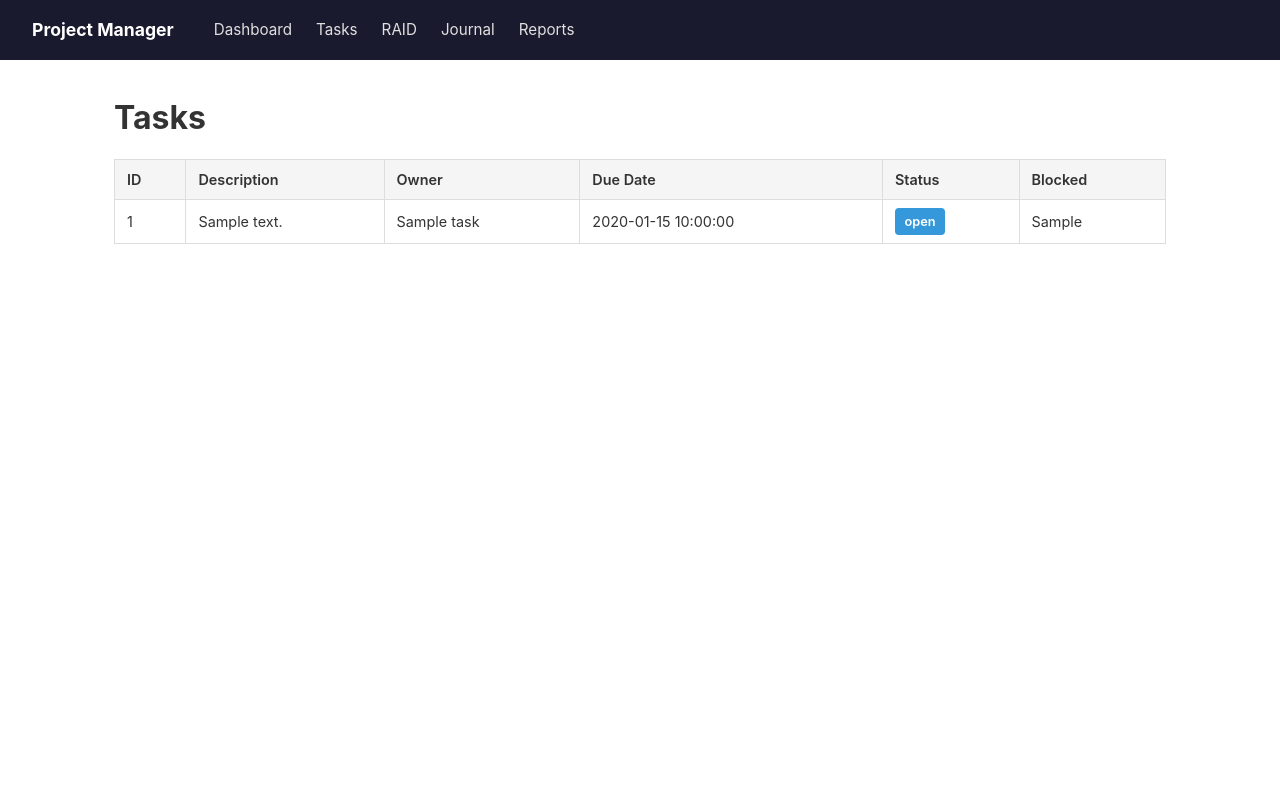
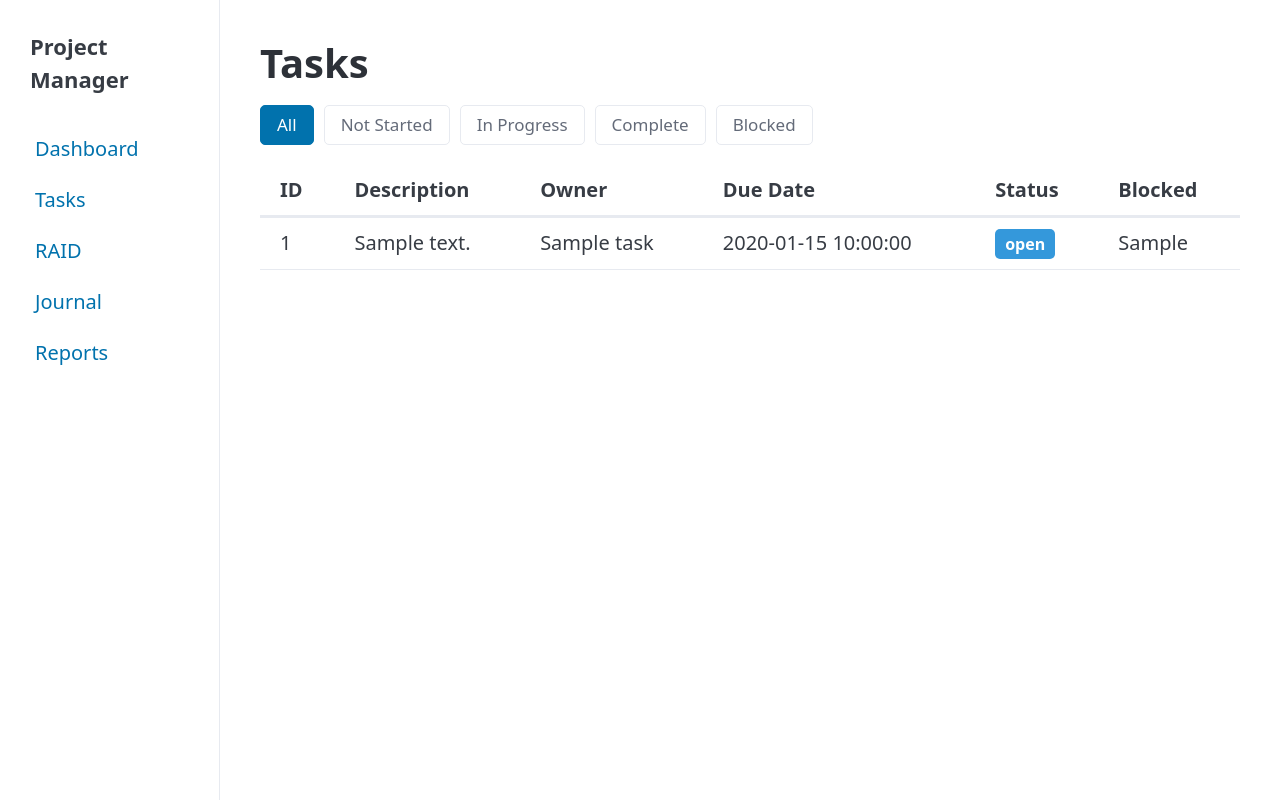
Before and after one commit to paulmclear/auto_pm, a Python web app: template src/project_manager_agent/web/templates/tasks.html in a window 1280 px wide. Run offline with Jinja, Linux system fonts and the light colour scheme; the template is opened without the code that fills it: most values are stand-ins (such as "Sample title", 1, 10 or a date in 2020); some libraries are stand-ins or nearby versions.

Commit message:
feat: pm-44m.4 - Create Jinja2 templates with AlpineJS and Pico CSS

```diff
--- a/src/project_manager_agent/web/routes/dashboard.py
+++ b/src/project_manager_agent/web/routes/dashboard.py
@@ -24,6 +24,7 @@
         {
             "request": request,
             "project": project,
+            "active_page": "dashboard",
             "task_counts": {
                 "total": len(tasks),
                 "not_started": status_counts.get("not_started", 0),
--- a/src/project_manager_agent/web/routes/raid.py
+++ b/src/project_manager_agent/web/routes/raid.py
@@ -15,5 +15,5 @@
     items = svc.read_raid()
     return templates.TemplateResponse(
         "raid.html",
-        {"request": request, "items": items},
+        {"request": request, "items": items, "active_page": "raid"},
     )
--- a/src/project_manager_agent/web/routes/tasks.py
+++ b/src/project_manager_agent/web/routes/tasks.py
@@ -15,5 +15,5 @@
     tasks = svc.read_tasks()
     return templates.TemplateResponse(
         "tasks.html",
-        {"request": request, "tasks": tasks},
+        {"request": request, "tasks": tasks, "active_page": "tasks"},
     )
--- /dev/null
+++ b/src/project_manager_agent/web/static/style.css
@@ -0,0 +1,146 @@
+/* Layout: sidebar + main content */
+.layout {
+    display: flex;
+    min-height: 100vh;
+}
+
+.sidebar {
+    width: 220px;
+    flex-shrink: 0;
+    background: var(--pico-card-background-color);
+    border-right: 1px solid var(--pico-muted-border-color);
+    padding: 1.5rem 1rem;
+}
+
+.sidebar .brand {
+    display: block;
+    font-size: 1.1rem;
+    margin-bottom: 1.5rem;
+    padding: 0 0.5rem;
+}
+
+.sidebar nav ul {
+    list-style: none;
+    padding: 0;
+    margin: 0;
+}
+
+.sidebar nav ul li {
+    margin-bottom: 0.25rem;
+}
+
+.sidebar nav ul li a {
+    display: block;
+    padding: 0.4rem 0.75rem;
+    border-radius: var(--pico-border-radius);
+    text-decoration: none;
+    color: var(--pico-color);
+}
+
+.sidebar nav ul li a:hover {
+    background: var(--pico-secondary-hover-background);
+}
+
+.sidebar nav ul li a.active {
+    background: var(--pico-primary-background);
+    color: var(--pico-primary-inverse);
+}
+
+/* Main content area */
+.layout main {
+    flex: 1;
+    padding: 2rem;
+    max-width: 1100px;
+}
+
+/* Badge styles */
+.badge {
+    display: inline-block;
+    padding: 0.15rem 0.5rem;
+    border-radius: var(--pico-border-radius);
+    font-size: 0.8rem;
+    font-weight: 600;
+    color: #fff;
+    white-space: nowrap;
+}
+
+.badge-green  { background: #27ae60; }
+.badge-amber  { background: #f39c12; }
+.badge-red    { background: #e74c3c; }
+
+.badge-not_started { background: #95a5a6; }
+.badge-in_progress { background: #3498db; }
+.badge-complete    { background: #27ae60; }
+.badge-blocked     { background: #e74c3c; }
+.badge-open        { background: #3498db; }
+.badge-closed      { background: #95a5a6; }
+.badge-accepted    { background: #27ae60; }
+.badge-superseded  { background: #95a5a6; }
+.badge-pending     { background: #f39c12; }
+.badge-achieved    { background: #27ae60; }
+.badge-missed      { background: #e74c3c; }
+.badge-overdue     { background: #e74c3c; }
+
+/* Stats cards */
+.stats {
+    display: flex;
+    gap: 1rem;
+    flex-wrap: wrap;
+    margin-bottom: 1.5rem;
+}
+
+.stat {
+    background: var(--pico-card-background-color);
+    border: 1px solid var(--pico-muted-border-color);
+    border-radius: var(--pico-border-radius);
+    padding: 1rem 1.5rem;
+    text-align: center;
+    min-width: 120px;
+}
+
+.stat .number {
+    font-size: 1.8rem;
+    font-weight: 700;
+}
+
+.stat .label {
+    font-size: 0.85rem;
+    color: var(--pico-muted-color);
+}
+
+/* Filter buttons */
+.filter-bar {
+    display: flex;
+    gap: 0.5rem;
+    flex-wrap: wrap;
+    margin-bottom: 1rem;
+}
+
+.filter-bar button {
+    padding: 0.3rem 0.8rem;
+    font-size: 0.85rem;
+    width: auto;
+    margin: 0;
+}
+
+.filter-bar button.outline {
+    --pico-color: var(--pico-muted-color);
+    --pico-border-color: var(--pico-muted-border-color);
+}
+
+/* Date list for journal/reports */
+ul.date-list {
+    list-style: none;
+    padding: 0;
+}
+
+ul.date-list li {
+    padding: 0.5rem 0;
+    border-bottom: 1px solid var(--pico-muted-border-color);
+}
+
+/* Rendered markdown content */
+.rendered-md h1 { font-size: 1.5rem; margin: 1rem 0 0.5rem; }
+.rendered-md h2 { font-size: 1.25rem; margin: 1rem 0 0.5rem; }
+.rendered-md p  { margin-bottom: 0.75rem; }
+.rendered-md ul, .rendered-md ol { margin: 0.5rem 0 0.75rem 1.5rem; }
--- a/src/project_manager_agent/web/templates/base.html
+++ b/src/project_manager_agent/web/templates/base.html
@@ -1,64 +1,30 @@
 <!DOCTYPE html>
-<html lang="en">
+<html lang="en" data-theme="light">
 <head>
     <meta charset="UTF-8">
     <meta name="viewport" content="width=device-width, initial-scale=1.0">
     <title>{% block title %}Project Manager{% endblock %}</title>
-    <style>
-        * { margin: 0; padding: 0; box-sizing: border-box; }
-        body { font-family: -apple-system, BlinkMacSystemFont, "Segoe UI", Roboto, sans-serif; color: #333; line-height: 1.6; }
-        nav { background: #1a1a2e; padding: 1rem 2rem; display: flex; gap: 1.5rem; align-items: center; }
-        nav a { color: #e0e0e0; text-decoration: none; font-size: 0.95rem; }
-        nav a:hover { color: #fff; }
-        nav .brand { font-weight: 700; font-size: 1.1rem; color: #fff; margin-right: 1rem; }
-        main { max-width: 1100px; margin: 2rem auto; padding: 0 1.5rem; }
-        h1 { margin-bottom: 1rem; }
-        h2 { margin: 1.5rem 0 0.75rem; }
-        table { width: 100%; border-collapse: collapse; margin-bottom: 1.5rem; }
-        th, td { padding: 0.5rem 0.75rem; border: 1px solid #ddd; text-align: left; font-size: 0.9rem; }
-        th { background: #f5f5f5; font-weight: 600; }
-        .badge { display: inline-block; padding: 0.2rem 0.6rem; border-radius: 4px; font-size: 0.8rem; font-weight: 600; color: #fff; }
-        .badge-green { background: #27ae60; }
-        .badge-amber { background: #f39c12; }
-        .badge-red { background: #e74c3c; }
-        .badge-not_started { background: #95a5a6; }
-        .badge-in_progress { background: #3498db; }
-        .badge-complete { background: #27ae60; }
-        .badge-blocked { background: #e74c3c; }
-        .badge-open { background: #3498db; }
-        .badge-closed { background: #95a5a6; }
-        .badge-accepted { background: #27ae60; }
-        .badge-superseded { background: #95a5a6; }
-        .badge-pending { background: #f39c12; }
-        .badge-achieved { background: #27ae60; }
-        .badge-missed { background: #e74c3c; }
-        .badge-overdue { background: #e74c3c; }
-        .card { background: #fff; border: 1px solid #ddd; border-radius: 8px; padding: 1.25rem; margin-bottom: 1rem; }
-        .stats { display: flex; gap: 1rem; flex-wrap: wrap; margin-bottom: 1.5rem; }
-        .stat { background: #f9f9f9; border: 1px solid #eee; border-radius: 8px; padding: 1rem 1.5rem; text-align: center; min-width: 120px; }
-        .stat .number { font-size: 1.8rem; font-weight: 700; }
-        .stat .label { font-size: 0.85rem; color: #666; }
-        ul.date-list { list-style: none; }
-        ul.date-list li { padding: 0.5rem 0; border-bottom: 1px solid #eee; }
-        ul.date-list a { color: #2980b9; text-decoration: none; }
-        ul.date-list a:hover { text-decoration: underline; }
-        .rendered-md h1 { font-size: 1.5rem; margin: 1rem 0 0.5rem; }
-        .rendered-md h2 { font-size: 1.25rem; margin: 1rem 0 0.5rem; }
-        .rendered-md p { margin-bottom: 0.75rem; }
-        .rendered-md ul, .rendered-md ol { margin: 0.5rem 0 0.75rem 1.5rem; }
-    </style>
+    <link rel="stylesheet" href="https://cdn.jsdelivr.net/npm/@picocss/pico@2/css/pico.min.css">
+    <link rel="stylesheet" href="/static/style.css">
+    <script defer src="https://cdn.jsdelivr.net/npm/alpinejs@3/dist/cdn.min.js"></script>
 </head>
 <body>
-    <nav>
-        <a href="/" class="brand">Project Manager</a>
-        <a href="/">Dashboard</a>
-        <a href="/tasks">Tasks</a>
-        <a href="/raid">RAID</a>
-        <a href="/journal">Journal</a>
-        <a href="/reports">Reports</a>
-    </nav>
-    <main>
-        {% block content %}{% endblock %}
-    </main>
+    <div class="layout">
+        <aside class="sidebar">
+            <nav>
+                <strong class="brand">Project Manager</strong>
+                <ul>
+                    <li><a href="/"{% if active_page == "dashboard" %} class="active"{% endif %}>Dashboard</a></li>
+                    <li><a href="/tasks"{% if active_page == "tasks" %} class="active"{% endif %}>Tasks</a></li>
+                    <li><a href="/raid"{% if active_page == "raid" %} class="active"{% endif %}>RAID</a></li>
+                    <li><a href="/journal"{% if active_page == "journal" %} class="active"{% endif %}>Journal</a></li>
+                    <li><a href="/reports"{% if active_page == "reports" %} class="active"{% endif %}>Reports</a></li>
+                </ul>
+            </nav>
+        </aside>
+        <main class="container">
+            {% block content %}{% endblock %}
+        </main>
+    </div>
 </body>
 </html>
--- a/src/project_manager_agent/web/templates/tasks.html
+++ b/src/project_manager_agent/web/templates/tasks.html
@@ -2,13 +2,23 @@
 {% block title %}Tasks{% endblock %}
 {% block content %}
 <h1>Tasks</h1>
+
+<div x-data="{ filter: 'all' }">
+    <div class="filter-bar">
+        <button @click="filter = 'all'" :class="filter === 'all' ? '' : 'outline'">All</button>
+        <button @click="filter = 'not_started'" :class="filter === 'not_started' ? '' : 'outline'">Not Started</button>
+        <button @click="filter = 'in_progress'" :class="filter === 'in_progress' ? '' : 'outline'">In Progress</button>
+        <button @click="filter = 'complete'" :class="filter === 'complete' ? '' : 'outline'">Complete</button>
+        <button @click="filter = 'blocked'" :class="filter === 'blocked' ? '' : 'outline'">Blocked</button>
+    </div>
+
     <table>
         <thead>
             <tr><th>ID</th><th>Description</th><th>Owner</th><th>Due Date</th><th>Status</th><th>Blocked</th></tr>
         </thead>
         <tbody>
             {% for t in tasks %}
-        <tr>
+            <tr x-show="filter === 'all' || filter === '{{ t.status }}'">
                 <td>{{ t.task_id }}</td>
                 <td>{{ t.description }}</td>
                 <td>{{ t.owner_name }}</td>
@@ -19,4 +29,5 @@
             {% endfor %}
         </tbody>
     </table>
+</div>
 {% endblock %}
```
Also changed, not shown: src/project_manager_agent/web/routes/journal.py (+7 -2 lines), src/project_manager_agent/web/routes/reports.py (+7 -2 lines), src/project_manager_agent/web/templates/raid.html (+12 -1 lines). Lines whose indentation alone changed are shown as unchanged.
